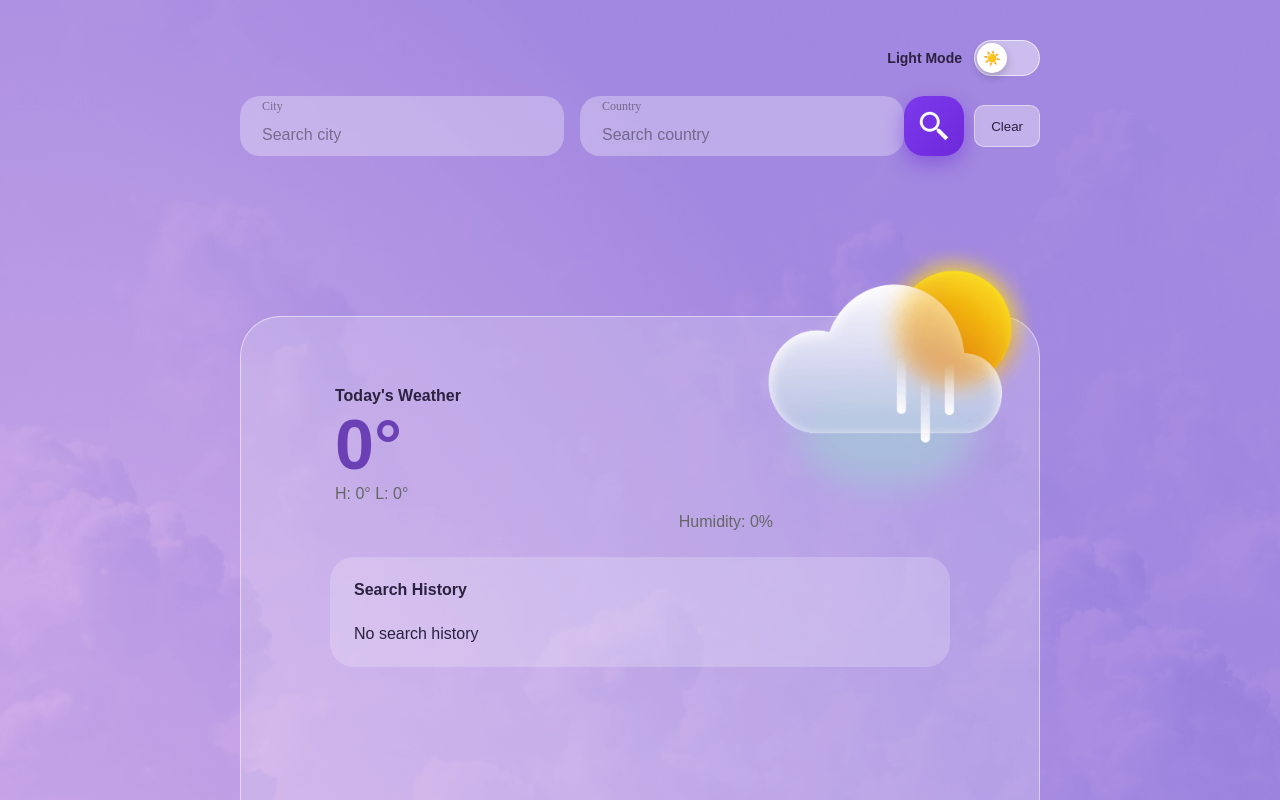
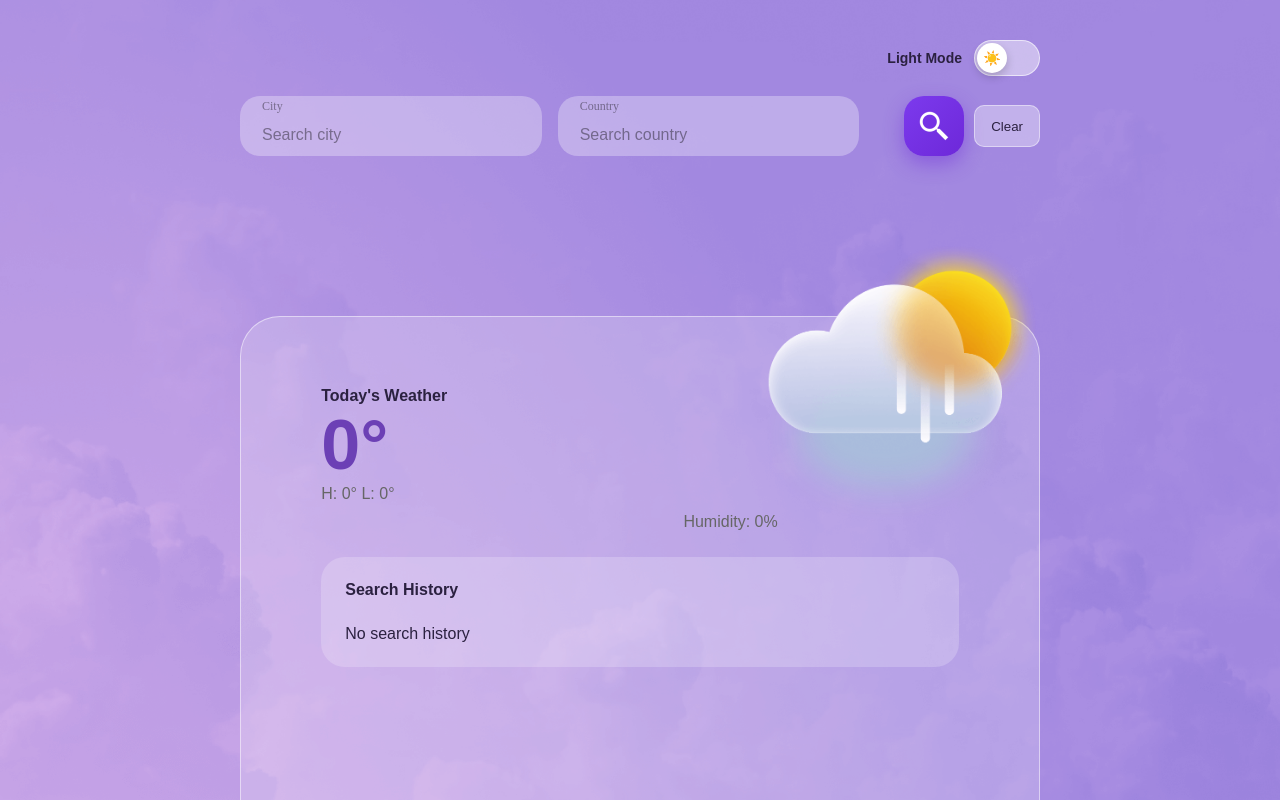
Before and after one commit to zyyyyy0202/weather-app, a React (Vite) app: page / in a window 1280 px wide. Shown: the top 800 px of the page. Built offline with nearby package versions, Linux system fonts and the light colour scheme.

Commit message:
feat: optimize RWD

```diff
--- a/src/Component/SearchForm/index.module.less
+++ b/src/Component/SearchForm/index.module.less
@@ -12,7 +12,7 @@
   align-items: flex-end;
   gap: 16px;
   flex-wrap: nowrap;
-  min-width: 0;
+  flex: 1;
 }
 
 .searchField {
@@ -22,6 +22,7 @@
   border-radius: 20px;
   background: var(--field-bg, rgba(255, 255, 255, 0.3));
   height: 60px;
+  width: 40%;
 }
 
 .searchLabel {
@@ -31,7 +32,7 @@
 }
 
 .searchInput {
-  width: 280px;
+  width: 50%;
   min-width: 220px;
   background: none;
   border: none;
--- a/src/Component/SearchHistory/index.module.less
+++ b/src/Component/SearchHistory/index.module.less
@@ -1,5 +1,5 @@
 .searchHistoryContainer {
-  width: 620px;
+  width: 85%;
   background-color: var(--panel-bg, rgba(255, 255, 255, 0.2));
   margin: 26px auto;
   border-radius: 24px;
--- a/src/Component/WeatherCard/index.module.less
+++ b/src/Component/WeatherCard/index.module.less
@@ -1,13 +1,14 @@
 .weatherCard {
-  margin: 0 70px;
+  margin: 0 auto;
   margin-top: 46px;
   font-family: 'Noto Sans TC', sans-serif;
   color: var(--text-primary, #2b2140);
+  width: 85%;
 }
 
 .weatherTitle {
   font-size: 16px;
-  color: var(--text-primary, #2b2140);
+  color: var(--text-primary, #23183a);
 }
 
 .currentTemperature {
@@ -32,3 +33,15 @@
     font-weight: 700;
   }
 }
+
+.weatherIcon {
+  width: 35%;
+  height: 35%;
+  background: url('../../assets/sun.png');
+  background-size: contain;
+  background-repeat: no-repeat;
+  background-position: center;
+  position: absolute;
+  top: -10%;
+  right: 0;
+}
--- a/src/Component/WeatherCard/index.tsx
+++ b/src/Component/WeatherCard/index.tsx
@@ -23,6 +23,7 @@ function WeatherCard({
 }: WeatherCardProps) {
   return (
     <section className={styles.weatherCard} aria-label="Current weather">
+      <div className={styles.weatherIcon}></div>
       <div className={styles.header}>
         <h3 className={styles.weatherTitle}>{title}</h3>
       </div>
--- a/src/Pages/WeatherPage/index.module.less
+++ b/src/Pages/WeatherPage/index.module.less
@@ -58,18 +58,6 @@
   box-sizing: border-box;
 }
 
-.weatherIcon {
-  width: 35%;
-  height: 35%;
-  background: url('../../assets/sun.png');
-  background-size: contain;
-  background-repeat: no-repeat;
-  background-position: center;
-  position: absolute;
-  top: -10%;
-  right: 0;
-}
-
 .errorMessage {
   display: inline-block;
   margin-top: 12px;
--- a/src/Pages/WeatherPage/index.tsx
+++ b/src/Pages/WeatherPage/index.tsx
@@ -38,7 +38,6 @@ function WeatherPage() {
         />
         <div className={`${styles.errorMessage} ${error ? styles.active : ""}`}>{error}</div>
         <div className={styles.weatherInfoContainer}>
-          <div className={styles.weatherIcon}></div>
           <WeatherCard
             title={`Today's Weather`}
             temperature={weatherData?.temperature || 0}
```
